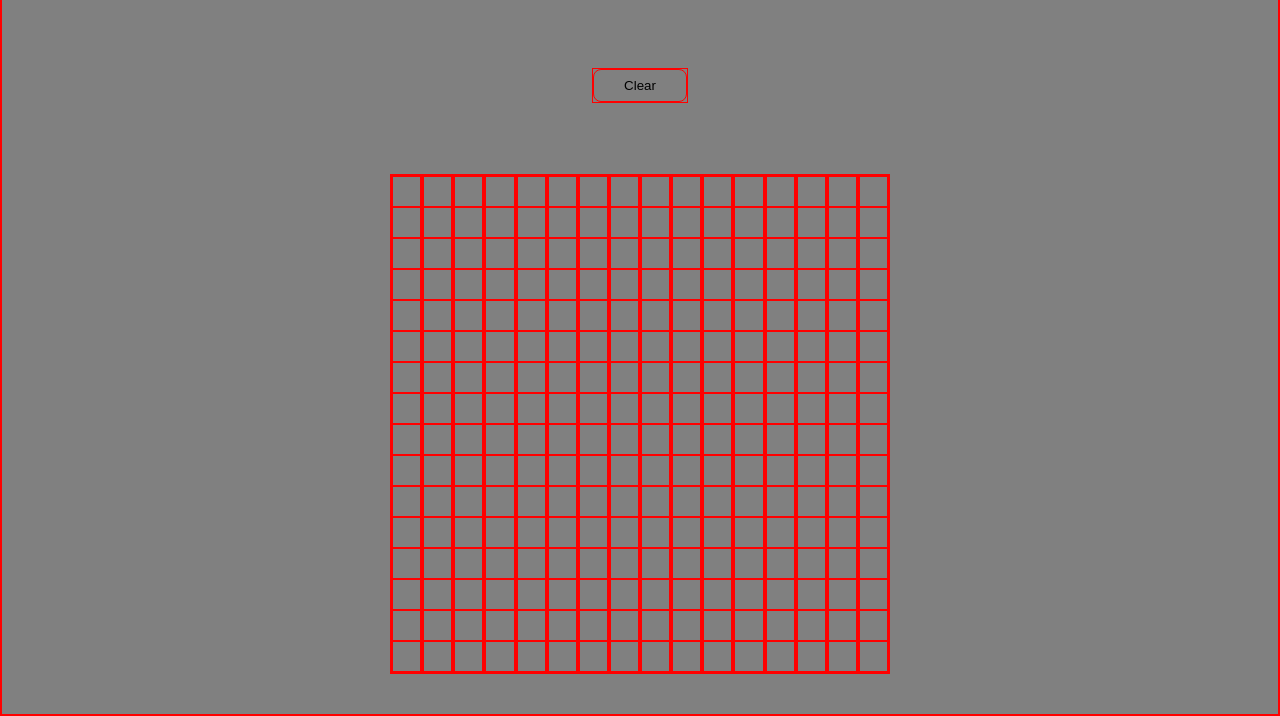
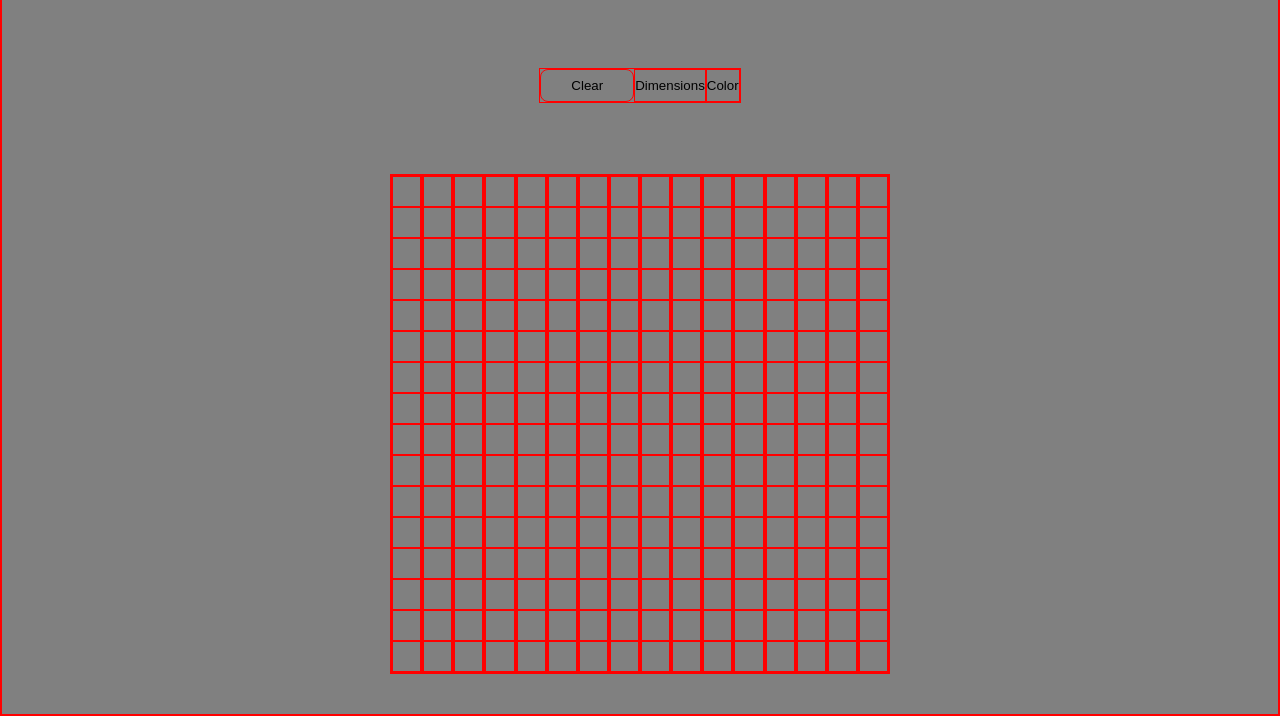
Before and after one commit to sleander94/Etch-a-Sketch, a plain HTML site: page index.html in a window 1280 px wide. Shown: the part 86-802 px from the top of the page. Drawn offline with Linux system fonts and the light colour scheme.

Commit message:
add buttons to change color & dimensions

```diff
--- a/index.html
+++ b/index.html
@@ -14,6 +14,8 @@
     ></div>
     <div id="menu">
         <button class="clear">Clear</button>
+        <button class="change-size">Dimensions</button>
+        <button class="change-color">Color</button>
     </div>
     <div id="container"></div>
 </body>
```
